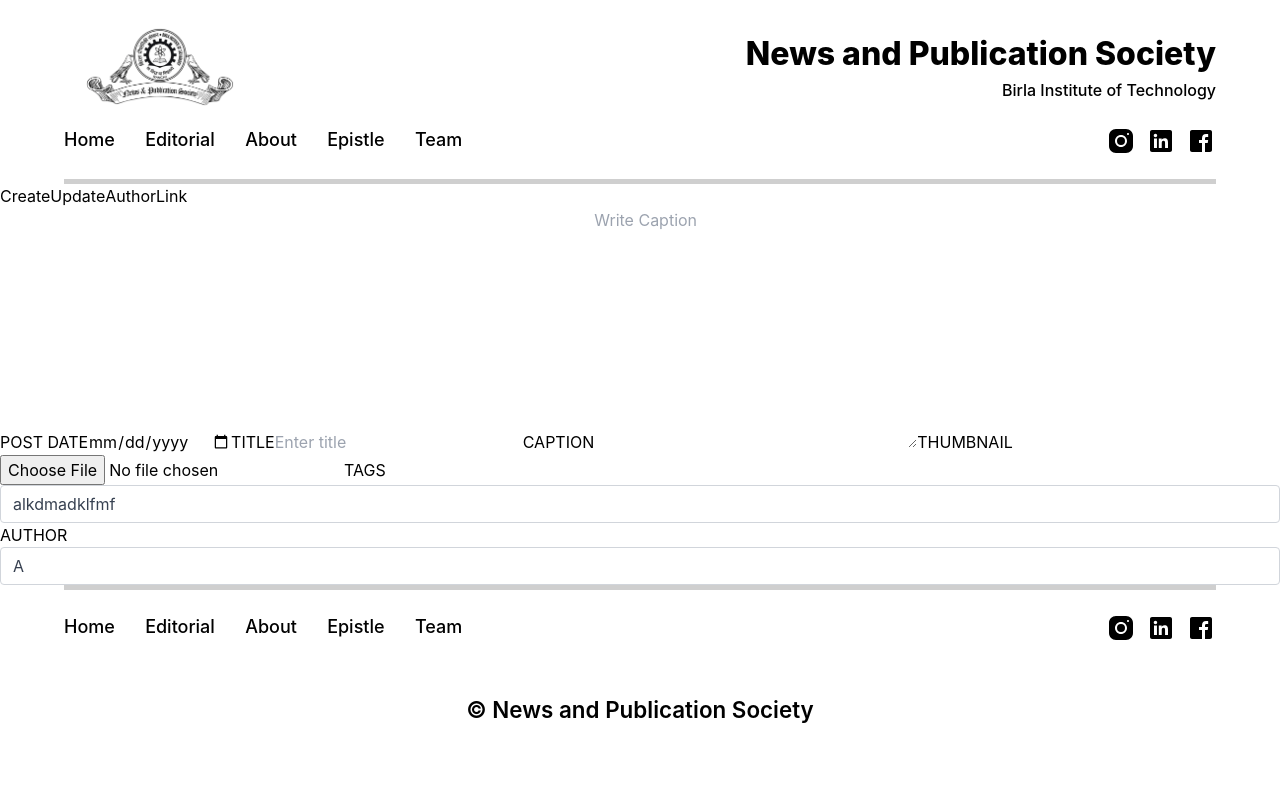
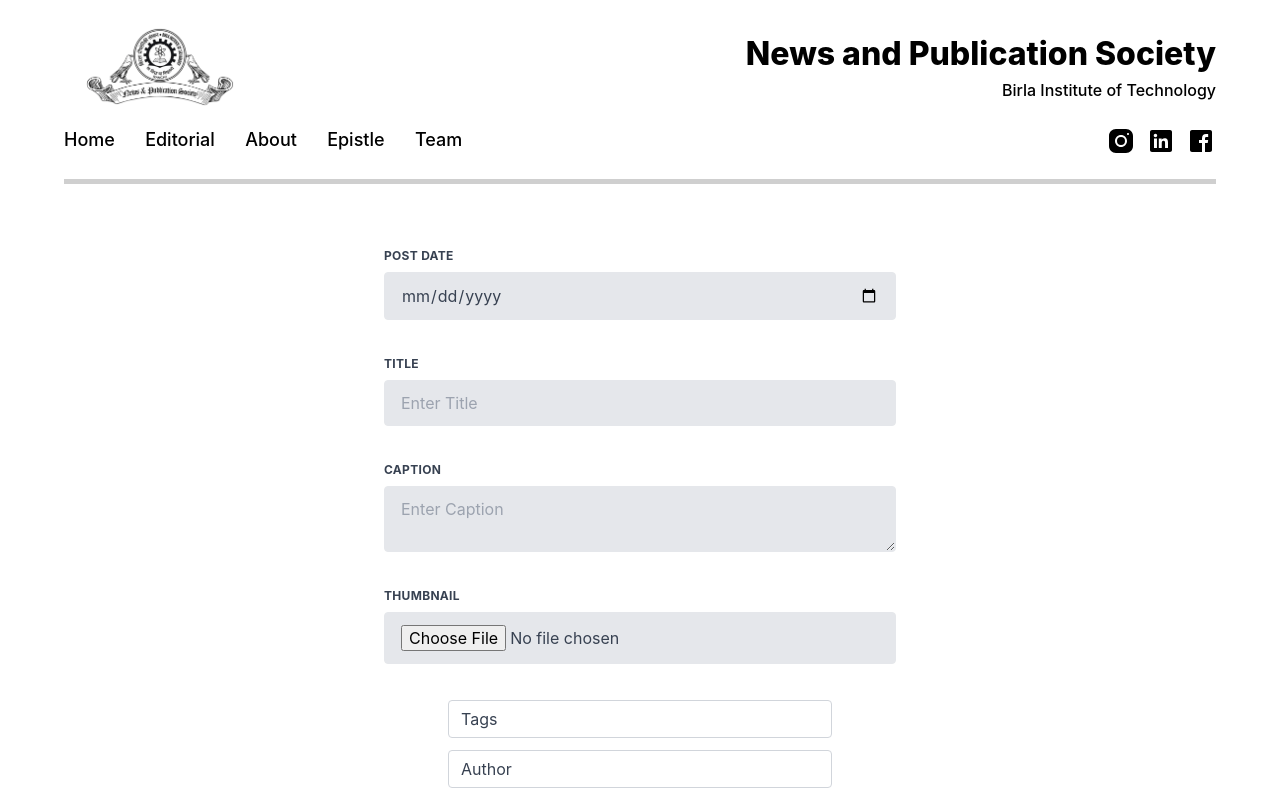
Before and after one commit to Riturajrs/NAPS-Website, a Next.js app: page /postForm in a window 1280 px wide. Shown: the top 800 px of the page. Built offline with nearby package versions, Linux system fonts and the light colour scheme.

Commit message:
Adds form

```diff
--- /dev/null
+++ b/pages/detailsForm/detailsForm.module.css
@@ -0,0 +1,5 @@
+.formContainer{
+    margin-left: 30%;
+    margin-top: 5%;
+    margin-bottom: 5%;
+}
--- /dev/null
+++ b/pages/detailsForm/index.js
@@ -0,0 +1,90 @@
+import styles from "./detailsForm.module.css";
+
+export default function postForm(){
+    return(
+        <div className={styles.formContainer}>
+            <form class="w-full max-w-lg">
+  <div class="flex flex-wrap -mx-3 mb-6">
+    <div class="w-full px-3">
+      <label class="block uppercase tracking-wide text-gray-700 text-xs font-bold mb-2" for="grid-full-name">
+        FUll NAME
+      </label>
+      <input class="appearance-none block w-full bg-gray-200 text-gray-700 border border-gray-200 rounded py-3 px-4 mb-3 leading-tight focus:outline-none focus:bg-white focus:border-gray-500" type="text" id="grid-full-name" placeholder="FULL NAME" />
+      {/* <p class="text-gray-600 text-xs italic">Make it as long and as crazy as you'd like</p> */}
+    </div>
+  </div>
+
+  <div class="flex flex-wrap -mx-3 mb-6">
+    <div class="w-full px-3">
+      <label class="block uppercase tracking-wide text-gray-700 text-xs font-bold mb-2" for="grid-roll-num">
+        ROLL NO.
+      </label>
+      <input class="appearance-none block w-full bg-gray-200 text-gray-700 border border-gray-200 rounded py-3 px-4 mb-3 leading-tight focus:outline-none focus:bg-white focus:border-gray-500" id="grid-roll-num" type="text" placeholder="BTECH/XXXX/XXX" />
+      {/* <p class="text-gray-600 text-xs italic">Make it as long and as crazy as you'd like</p> */}
+    </div>
+  </div>
+
+  <div class="flex flex-wrap -mx-3 mb-6">
+    <div class="w-full px-3">
+      <label class="block uppercase tracking-wide text-gray-700 text-xs font-bold mb-2" for="grid-profile-photo">
+        PROFILE PHOTO
+      </label>
+      <input class="appearance-none block w-full bg-gray-200 text-gray-700 border border-gray-200 rounded py-3 px-4 mb-3 leading-tight focus:outline-none focus:bg-white focus:border-gray-500" id="grid-profile-photo" type="file" placeholder="Upload files here" />
+      {/* <p class="text-gray-600 text-xs italic">Make it as long and as crazy as you'd like</p> */}
+    </div>
+  </div>
+
+  <div class="flex justify-center">
+  <div class="mb-3 xl:w-96">
+    <select class="form-select appearance-none
+      block
+      w-full
+      px-3
+      py-1.5
+      text-base
+      font-normal
+      text-gray-700
+      bg-white bg-clip-padding bg-no-repeat
+      border border-solid border-gray-300
+      rounded
+      transition
+      ease-in-out
+      m-0
+      focus:text-gray-700 focus:bg-white focus:border-blue-600 focus:outline-none" aria-label="Default select example">
+        <option selected>ROLE</option>
+        <option value="1">Stage 1</option>
+        <option value="2">Stage 2</option>
+        <option value="3">Stage 3</option>
+    </select>
+  </div>
+</div>
+
+<div class="flex justify-center">
+  <div class="mb-3 xl:w-96">
+    <select class="form-select appearance-none
+      block
+      w-full
+      px-3
+      py-1.5
+      text-base
+      font-normal
+      text-gray-700
+      bg-white bg-clip-padding bg-no-repeat
+      border border-solid border-gray-300
+      rounded
+      transition
+      ease-in-out
+      m-0
+      focus:text-gray-700 focus:bg-white focus:border-blue-600 focus:outline-none" aria-label="Default select example">
+        <option selected>DESIGNATION</option>
+        <option value="1">CHAIRMAN</option>
+        <option value="2">VICE CHAIRMAN</option>
+        <option value="3">GEN SEC</option>
+    </select>
+  </div>
+</div>
+
+</form>
+        </div>
+    )
+}
--- /dev/null
+++ b/pages/noticeForm/index.js
@@ -0,0 +1,34 @@
+import styles from "./noticeForm.module.css";
+
+export default function postForm(){
+    return(
+        <div className={styles.formContainer}>
+            <form class="w-full max-w-lg">
+  <div class="flex flex-wrap -mx-3 mb-6">
+    <div class="w-full px-3">
+      <label class="block uppercase tracking-wide text-gray-700 text-xs font-bold mb-2" for="grid-date">
+        POST DATE
+      </label>
+      <input class="appearance-none block w-full bg-gray-200 text-gray-700 border border-gray-200 rounded py-3 px-4 mb-3 leading-tight focus:outline-none focus:bg-white focus:border-gray-500" type="text" id="grid-date" placeholder="dd/mm/yyyy" />
+      {/* <p class="text-gray-600 text-xs italic">Make it as long and as crazy as you'd like</p> */}
+    </div>
+  </div>
+
+  <div class="flex flex-wrap -mx-3 mb-6">
+    <div class="w-full px-3">
+      <label class="block uppercase tracking-wide text-gray-700 text-xs font-bold mb-2" for="grid-link">
+        LINK
+      </label>
+      <input class="appearance-none block w-full bg-gray-200 text-gray-700 border border-gray-200 rounded py-3 px-4 mb-3 leading-tight focus:outline-none focus:bg-white focus:border-gray-500" id="grid-roll-num" type="text" placeholder="link" />
+      {/* <p class="text-gray-600 text-xs italic">Make it as long and as crazy as you'd like</p> */}
+    </div>
+  </div>
+
+  <button class="bg-blue-500 hover:bg-blue-700 text-white font-bold py-2 px-4 rounded">
+  Submit
+  </button>
+
+</form>
+        </div>
+    )
+}
--- /dev/null
+++ b/pages/noticeForm/noticeForm.module.css
@@ -0,0 +1,5 @@
+.formContainer{
+    margin-left: 30%;
+    margin-top: 5%;
+    margin-bottom: 5%;
+}
--- a/pages/postForm/index.js
+++ b/pages/postForm/index.js
@@ -1,46 +1,52 @@
+import styles from "./postForm.module.css";
+
 export default function postForm(){
     return(
-        <div>
-            <div>
-                <button>Create</button>
-                <button>Update</button>
-                <button>Author</button>
-                <button>Link</button>
-            </div>
-            <form>
-                <label htmlFor="postdate">
+        <div className={styles.formContainer}>
+            <form class="w-full max-w-lg">
+  <div class="flex flex-wrap -mx-3 mb-6">
+    <div class="w-full px-3">
+      <label class="block uppercase tracking-wide text-gray-700 text-xs font-bold mb-2" for="grid-post-date">
         POST DATE
       </label>
-                <input id="postdate" type="date" placeholder="dd-mm-yyyy"/>
-                <label htmlFor="title">
+      <input class="appearance-none block w-full bg-gray-200 text-gray-700 border border-gray-200 rounded py-3 px-4 mb-3 leading-tight focus:outline-none focus:bg-white focus:border-gray-500" type="date" id="grid-post-date" placeholder="dd/mm/yyyy" />
+      {/* <p class="text-gray-600 text-xs italic">Make it as long and as crazy as you'd like</p> */}
+    </div>
+  </div>
+
+  <div class="flex flex-wrap -mx-3 mb-6">
+    <div class="w-full px-3">
+      <label class="block uppercase tracking-wide text-gray-700 text-xs font-bold mb-2" for="grid-title">
         TITLE
       </label>
-                <input type="text" id="title" placeholder="Enter title"/>
-                <label htmlFor="caption">
+      <input class="appearance-none block w-full bg-gray-200 text-gray-700 border border-gray-200 rounded py-3 px-4 mb-3 leading-tight focus:outline-none focus:bg-white focus:border-gray-500" id="grid-title" type="text" placeholder="Enter Title" />
+      {/* <p class="text-gray-600 text-xs italic">Make it as long and as crazy as you'd like</p> */}
+    </div>
+  </div>
+
+  <div class="flex flex-wrap -mx-3 mb-6">
+    <div class="w-full px-3">
+      <label class="block uppercase tracking-wide text-gray-700 text-xs font-bold mb-2" for="grid-caption">
         CAPTION
       </label>
-                <textarea name="caption" id="caption" cols="30" rows="10" placeholder="Write Caption" />
-                <label htmlFor="thumbnail">
+      <textarea class="appearance-none block w-full bg-gray-200 text-gray-700 border border-gray-200 rounded py-3 px-4 mb-3 leading-tight focus:outline-none focus:bg-white focus:border-gray-500" id="grid-caption" placeholder="Enter Caption" />
+      {/* <p class="text-gray-600 text-xs italic">Make it as long and as crazy as you'd like</p> */}
+    </div>
+  </div>
+
+  <div class="flex flex-wrap -mx-3 mb-6">
+    <div class="w-full px-3">
+      <label class="block uppercase tracking-wide text-gray-700 text-xs font-bold mb-2" for="grid-thumbnail">
         THUMBNAIL
       </label>
-                <input type="file" id="thumbnail" />
-                <label htmlFor="tags">TAGS</label>
-                <select id="tags" className="form-select appearance-none block w-full px-3 py-1.5 text-basefont-normal
-text-gray-700
-bg-white bg-clip-padding bg-no-repeat
-border border-solid border-gray-300
-rounded
-transition
-ease-in-out
-m-0
-focus:text-gray-700 focus:bg-white focus:border-blue-600 focus:outline-none" aria-label="Default select example">
-        <option selected>alkdmadklfmf</option>
-        <option value="1">alkfmkafdm</option>
-        <option value="2">akdmaklm</option>
-        <option value="3">faffkladf</option>
-    </select>
-    <label htmlFor="author">AUTHOR</label>
-    <select className="form-select appearance-none
+      <input class="appearance-none block w-full bg-gray-200 text-gray-700 border border-gray-200 rounded py-3 px-4 mb-3 leading-tight focus:outline-none focus:bg-white focus:border-gray-500" id="grid-thumbnail" type="file" placeholder="Upload files here" />
+      {/* <p class="text-gray-600 text-xs italic">Make it as long and as crazy as you'd like</p> */}
+    </div>
+  </div>
+
+  <div class="flex justify-center">
+  <div class="mb-3 xl:w-96">
+    <select class="form-select appearance-none
       block
       w-full
       px-3
@@ -55,11 +61,39 @@ focus:text-gray-700 focus:bg-white focus:border-blue-600 focus:outline-none" ari
       ease-in-out
       m-0
       focus:text-gray-700 focus:bg-white focus:border-blue-600 focus:outline-none" aria-label="Default select example">
-        <option selected>A</option>
-        <option value="1">B</option>
-        <option value="2">C</option>
-        <option value="3">D</option>
+        <option selected>Tags</option>
+        <option value="1">Science</option>
+        <option value="2">Politics</option>
+        <option value="3">Fiction</option>
     </select>
+  </div>
+</div>
+
+<div class="flex justify-center">
+  <div class="mb-3 xl:w-96">
+    <select class="form-select appearance-none
+      block
+      w-full
+      px-3
+      py-1.5
+      text-base
+      font-normal
+      text-gray-700
+      bg-white bg-clip-padding bg-no-repeat
+      border border-solid border-gray-300
+      rounded
+      transition
+      ease-in-out
+      m-0
+      focus:text-gray-700 focus:bg-white focus:border-blue-600 focus:outline-none" aria-label="Default select example">
+        <option selected>Author</option>
+        <option value="1">A</option>
+        <option value="2">B</option>
+        <option value="3">C</option>
+    </select>
+  </div>
+</div>
+
 </form>
         </div>
     )
--- /dev/null
+++ b/pages/postForm/postForm.module.css
@@ -0,0 +1,5 @@
+.formContainer{
+    margin-left: 30%;
+    margin-top: 5%;
+    margin-bottom: 5%;
+}
```
Lines whose indentation alone changed are shown as unchanged.
